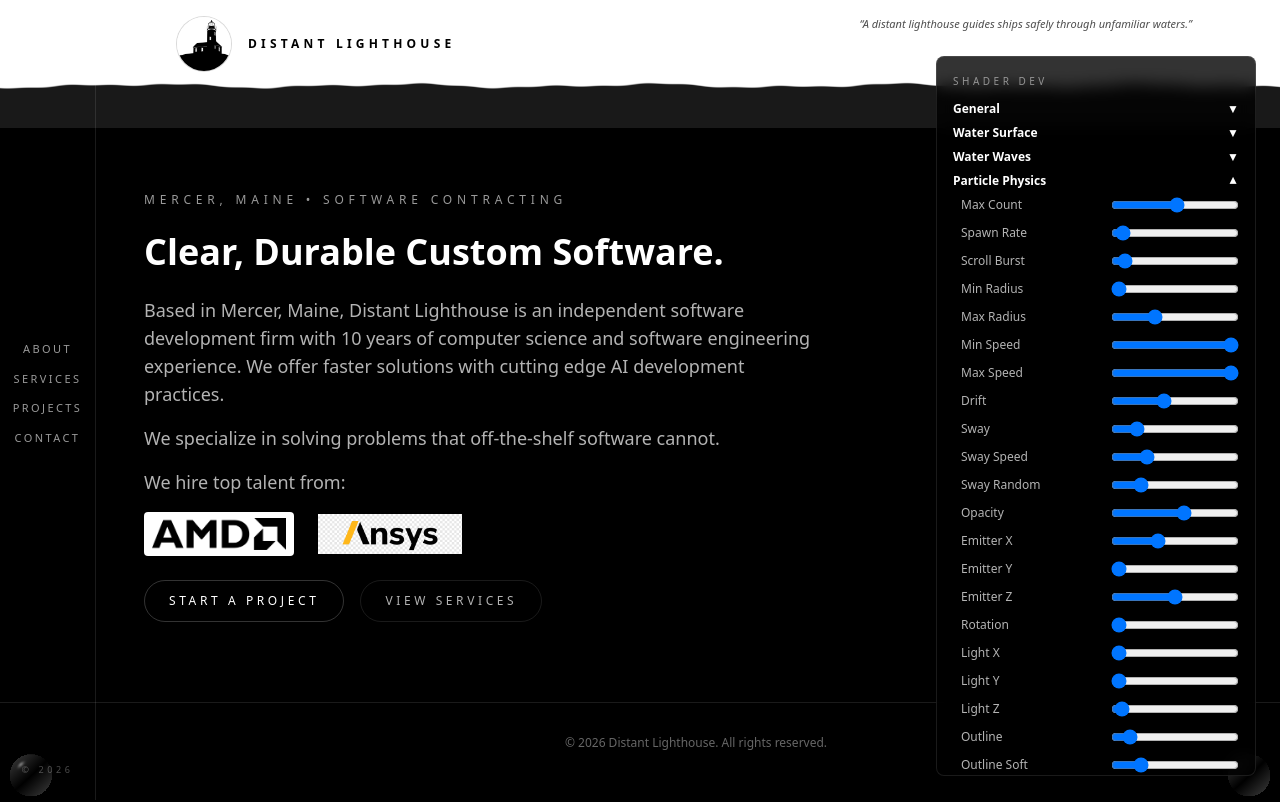
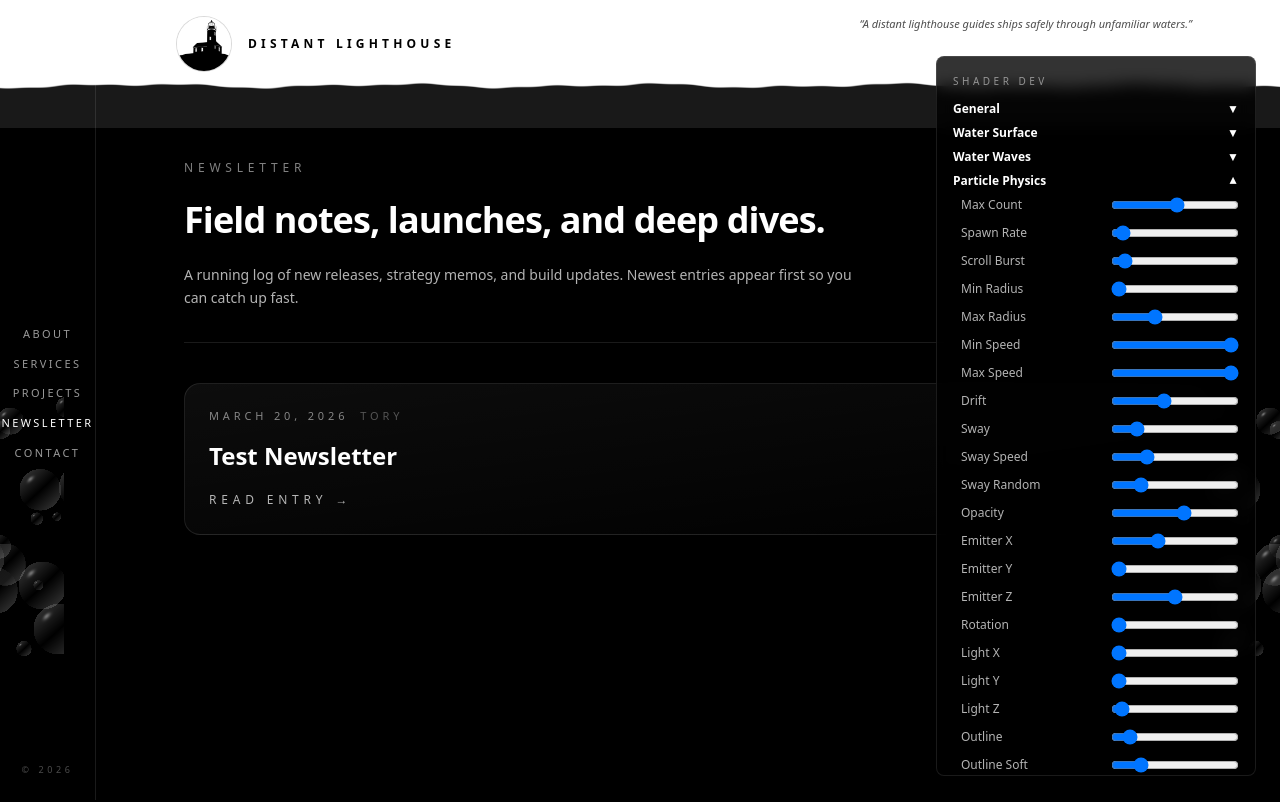
Before and after one commit to toryjleo/DistantLighthouseWebsite, a React (Vite) app: page /newsletter in a window 1280 px wide. Shown: the top 802 px of the page. Built offline with nearby package versions, Linux system fonts and the light colour scheme.

Commit message:
test newsletter

```diff
--- a/package.json
+++ b/package.json
@@ -13,6 +13,7 @@
     "@react-three/drei": "^10.7.7",
     "@react-three/fiber": "^9.5.0",
     "framer-motion": "^12.35.1",
+    "marked": "^15.0.7",
     "react": "^19.2.0",
     "react-dom": "^19.2.0",
     "react-router-dom": "^7.9.0",
--- a/src/App.jsx
+++ b/src/App.jsx
@@ -8,11 +8,14 @@ import Projects from './pages/Projects'
 import Services from './pages/Services'
 import Contact from './pages/Contact'
 import Quote from './pages/Quote'
+import Newsletter from './pages/Newsletter'
+import NewsletterPost from './pages/NewsletterPost'
 
 const navItems = [
   { to: '/', label: 'About', end: true },
   { to: '/services', label: 'Services' },
   { to: '/projects', label: 'Projects' },
+  { to: '/newsletter', label: 'Newsletter' },
   { to: '/contact', label: 'Contact' },
 ]
 
@@ -833,6 +836,8 @@ function App() {
           <Route path="/" element={<About />} />
           <Route path="/services" element={<Services />} />
           <Route path="/projects" element={<Projects />} />
+          <Route path="/newsletter" element={<Newsletter />} />
+          <Route path="/newsletter/:slug" element={<NewsletterPost />} />
           <Route path="/contact" element={<Contact />} />
           <Route path="/quote" element={<Quote />} />
           <Route path="*" element={<About />} />
--- /dev/null
+++ b/src/content/newsletter/2026-03-20-first-log.md
@@ -0,0 +1,20 @@
+---
+title: "Test Newsletter"
+date: 2026-03-20
+author: "Tory"
+summary: ""
+---
+
+Welcome to the first Newsletter entry.
+
+## What we shipped
+
+This is truly a test case. Just to prove it:
+
+#<font color="red">LOOK BEHIND YOU</font>
+
+## What's next
+
+Expect more soon,
+
+Tory
--- /dev/null
+++ b/src/data/newsletter.js
@@ -0,0 +1,81 @@
+const postModules = import.meta.glob('../content/newsletter/*.md', {
+  eager: true,
+  as: 'raw',
+})
+
+const dateFormatter = new Intl.DateTimeFormat('en-US', {
+  year: 'numeric',
+  month: 'long',
+  day: 'numeric',
+})
+
+const parseFrontmatter = (raw) => {
+  if (!raw.startsWith('---')) {
+    return { data: {}, content: raw.trim() }
+  }
+
+  const endIndex = raw.indexOf('\n---', 3)
+  if (endIndex === -1) {
+    return { data: {}, content: raw.trim() }
+  }
+
+  const frontmatter = raw.slice(3, endIndex).trim()
+  const content = raw.slice(endIndex + 4).trim()
+  const data = {}
+
+  for (const line of frontmatter.split('\n')) {
+    if (!line.trim()) continue
+    const separatorIndex = line.indexOf(':')
+    if (separatorIndex === -1) continue
+    const key = line.slice(0, separatorIndex).trim()
+    let value = line.slice(separatorIndex + 1).trim()
+    if (
+      (value.startsWith('"') && value.endsWith('"')) ||
+      (value.startsWith("'") && value.endsWith("'"))
+    ) {
+      value = value.slice(1, -1)
+    }
+    data[key] = value
+  }
+
+  return { data, content }
+}
+
+const createSlug = (path) => path.split('/').pop().replace(/\.md$/, '')
+
+const normalizeDate = (value) => {
+  if (!value) return null
+  const parsed = new Date(value)
+  if (Number.isNaN(parsed.getTime())) return null
+  return parsed
+}
+
+const buildPost = ([path, raw]) => {
+  const slug = createSlug(path)
+  const { data, content } = parseFrontmatter(raw)
+  const date = normalizeDate(data.date)
+
+  return {
+    slug,
+    title: data.title || slug.replace(/[-_]/g, ' '),
+    summary: data.summary || '',
+    author: data.author || '',
+    date,
+    dateLabel: date ? dateFormatter.format(date) : '',
+    content,
+  }
+}
+
+const newsletterPosts = Object.entries(postModules)
+  .map(buildPost)
+  .sort((a, b) => {
+    const aTime = a.date ? a.date.getTime() : 0
+    const bTime = b.date ? b.date.getTime() : 0
+    if (aTime !== bTime) return bTime - aTime
+    return a.slug.localeCompare(b.slug)
+  })
+
+export const getNewsletterPosts = () => newsletterPosts
+
+export const getNewsletterPost = (slug) =>
+  newsletterPosts.find((post) => post.slug === slug)
--- a/src/index.css
+++ b/src/index.css
@@ -85,4 +85,56 @@
     );
     -webkit-mask-repeat: no-repeat;
   }
+
+  .newsletter-content h1,
+  .newsletter-content h2,
+  .newsletter-content h3 {
+    @apply text-white;
+    line-height: 1.2;
+  }
+
+  .newsletter-content h1 {
+    @apply text-2xl font-semibold;
+  }
+
+  .newsletter-content h2 {
+    @apply text-xl font-semibold;
+  }
+
+  .newsletter-content h3 {
+    @apply text-lg font-semibold;
+  }
+
+  .newsletter-content p {
+    @apply text-white/75;
+  }
+
+  .newsletter-content a {
+    @apply text-white underline decoration-white/40 underline-offset-4 transition hover:decoration-white;
+  }
+
+  .newsletter-content ul,
+  .newsletter-content ol {
+    @apply ml-5 list-disc text-white/75;
+  }
+
+  .newsletter-content ol {
+    @apply list-decimal;
+  }
+
+  .newsletter-content blockquote {
+    @apply border-l-2 border-white/30 pl-4 text-white/60;
+  }
+
+  .newsletter-content code {
+    @apply rounded bg-white/10 px-1 py-0.5 text-[0.8rem] text-white/80;
+  }
+
+  .newsletter-content pre {
+    @apply overflow-x-auto rounded-xl border border-white/10 bg-black/60 p-4 text-xs text-white/80;
+  }
+
+  .newsletter-content pre code {
+    @apply bg-transparent px-0 py-0 text-xs text-white/80;
+  }
 }
--- /dev/null
+++ b/src/pages/Newsletter.jsx
@@ -0,0 +1,66 @@
+import { Link } from 'react-router-dom'
+import { getNewsletterPosts } from '../data/newsletter'
+
+const posts = getNewsletterPosts()
+
+function Newsletter() {
+  return (
+    <section className="relative min-h-screen px-6 pb-20 pt-12 sm:px-12">
+      <div className="mx-auto max-w-5xl">
+        <div className="mb-10 flex flex-col gap-6 border-b border-white/10 pb-8">
+          <p className="text-xs uppercase tracking-[0.4em] text-white/50">
+            Newsletter
+          </p>
+          <h1 className="text-3xl font-semibold tracking-tight text-white sm:text-4xl">
+            Field notes, launches, and deep dives.
+          </h1>
+          <p className="max-w-2xl text-sm leading-relaxed text-white/70">
+            A running log of new releases, strategy memos, and build updates.
+            Newest entries appear first so you can catch up fast.
+          </p>
+        </div>
+
+        {posts.length === 0 ? (
+          <div className="rounded-2xl border border-white/10 bg-white/5 p-8 text-sm text-white/70">
+            No newsletter posts yet. Add a Markdown file to
+            <span className="ml-1 font-semibold text-white">src/content/newsletter</span>
+            to publish your first entry.
+          </div>
+        ) : (
+          <div className="grid gap-6">
+            {posts.map((post) => (
+              <article
+                key={post.slug}
+                className="group rounded-2xl border border-white/10 bg-gradient-to-br from-white/5 to-transparent p-6 transition hover:border-white/30"
+              >
+                <div className="flex flex-wrap items-center gap-3 text-[11px] uppercase tracking-[0.35em] text-white/50">
+                  <span>{post.dateLabel || 'Undated'}</span>
+                  {post.author && (
+                    <span className="text-white/30">{post.author}</span>
+                  )}
+                </div>
+                <h2 className="mt-4 text-2xl font-semibold text-white">
+                  {post.title}
+                </h2>
+                {post.summary && (
+                  <p className="mt-3 text-sm leading-relaxed text-white/70">
+                    {post.summary}
+                  </p>
+                )}
+                <Link
+                  to={`/newsletter/${post.slug}`}
+                  className="mt-5 inline-flex items-center gap-2 text-xs uppercase tracking-[0.4em] text-white/70 transition group-hover:text-white"
+                >
+                  Read entry
+                  <span aria-hidden>→</span>
+                </Link>
+              </article>
+            ))}
+          </div>
+        )}
+      </div>
+    </section>
+  )
+}
+
+export default Newsletter
--- /dev/null
+++ b/src/pages/NewsletterPost.jsx
@@ -0,0 +1,61 @@
+import { useMemo } from 'react'
+import { Link, useParams } from 'react-router-dom'
+import { marked } from 'marked'
+import { getNewsletterPost } from '../data/newsletter'
+
+marked.use({ mangle: false, headerIds: false })
+
+function NewsletterPost() {
+  const { slug } = useParams()
+  const post = useMemo(() => getNewsletterPost(slug), [slug])
+
+  if (!post) {
+    return (
+      <section className="min-h-screen px-6 pb-20 pt-12 sm:px-12">
+        <div className="mx-auto max-w-3xl rounded-2xl border border-white/10 bg-white/5 p-8 text-sm text-white/70">
+          That newsletter entry was not found.
+          <Link
+            to="/newsletter"
+            className="ml-2 text-xs uppercase tracking-[0.3em] text-white/70 hover:text-white"
+          >
+            Back to Newsletter
+          </Link>
+        </div>
+      </section>
+    )
+  }
+
+  const html = marked.parse(post.content)
+
+  return (
+    <article className="min-h-screen px-6 pb-24 pt-12 sm:px-12">
+      <div className="mx-auto max-w-3xl">
+        <div className="mb-10 flex flex-col gap-4 border-b border-white/10 pb-8">
+          <p className="text-xs uppercase tracking-[0.4em] text-white/50">
+            Newsletter
+          </p>
+          <h1 className="text-3xl font-semibold tracking-tight text-white sm:text-4xl">
+            {post.title}
+          </h1>
+          <div className="flex flex-wrap items-center gap-3 text-[11px] uppercase tracking-[0.35em] text-white/50">
+            <span>{post.dateLabel || 'Undated'}</span>
+            {post.author && <span className="text-white/30">{post.author}</span>}
+          </div>
+          <Link
+            to="/newsletter"
+            className="text-xs uppercase tracking-[0.3em] text-white/70 transition hover:text-white"
+          >
+            Back to Newsletter
+          </Link>
+        </div>
+
+        <div
+          className="newsletter-content space-y-6 text-sm text-white/75"
+          dangerouslySetInnerHTML={{ __html: html }}
+        />
+      </div>
+    </article>
+  )
+}
+
+export default NewsletterPost
```
Also changed, not shown: 1 other file (tests, documents, lock files or other folders).
